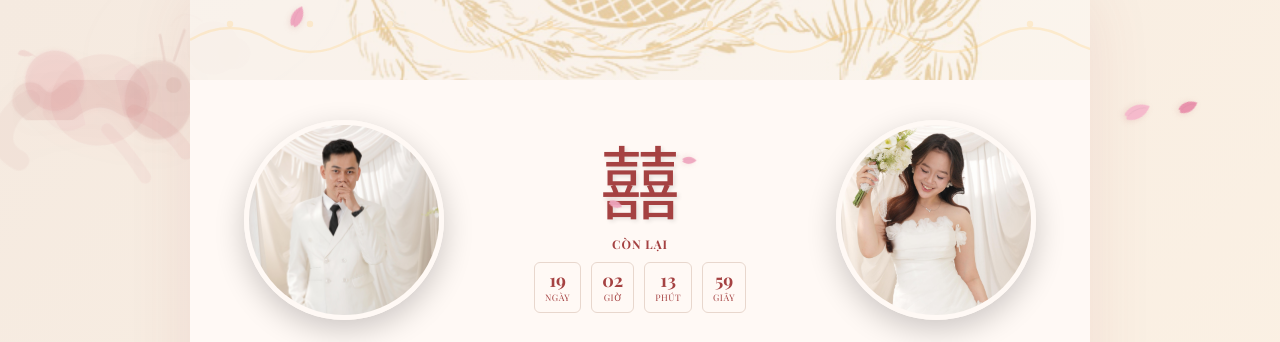
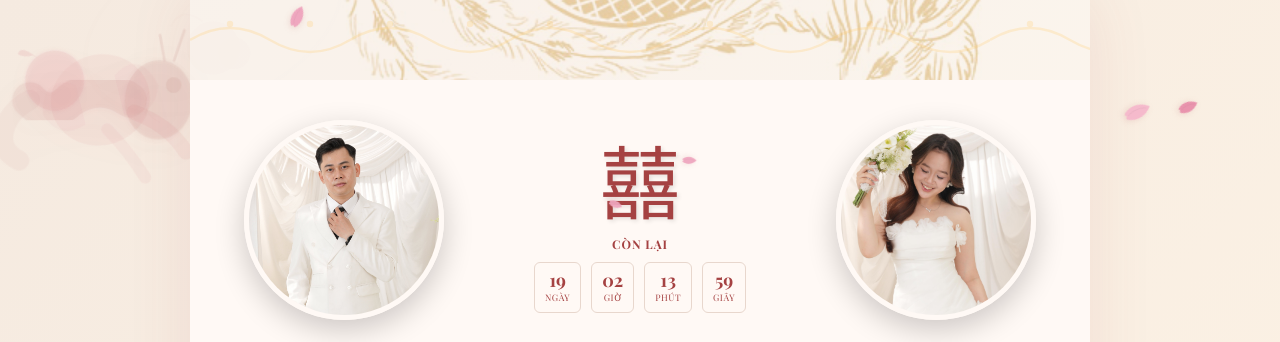
Before and after one commit to HaiND94/hai-tam-wedding, a plain HTML site: page detail.html in a window 1280 px wide. Shown: the top 342 px of the page. Drawn offline with nearby package versions, Linux system fonts and the light colour scheme; no server answers.

Commit message:
fix image

```diff
--- a/detail.html
+++ b/detail.html
@@ -1295,7 +1295,7 @@
         <div class="couple-section-photo">
             <div class="couple-photos">
                 <div class="photo-container groom">
-                    <img src="./data-images/single_boy.JPG" alt="Đình Hải" class="photo-placeholder">
+                    <img src="./data-images/BIN09191.JPG" alt="Đình Hải" class="photo-placeholder">
                     <div class="couple-role-photo">Trưởng Nam</div>
                     <h2>Đình Hải</h2>
                 </div>
```
Also changed, not shown: data-images/BIN09191.JPG (added).
